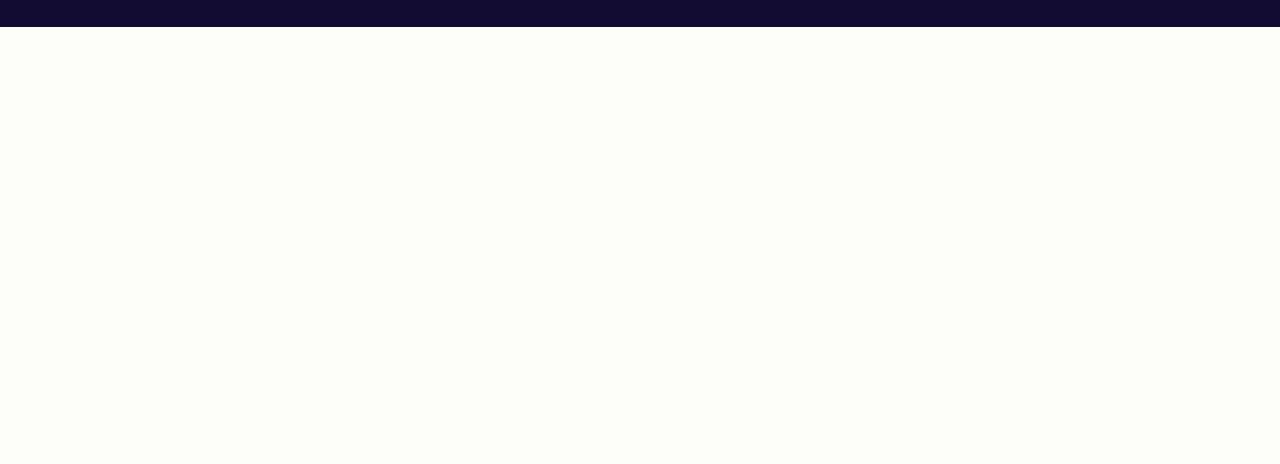
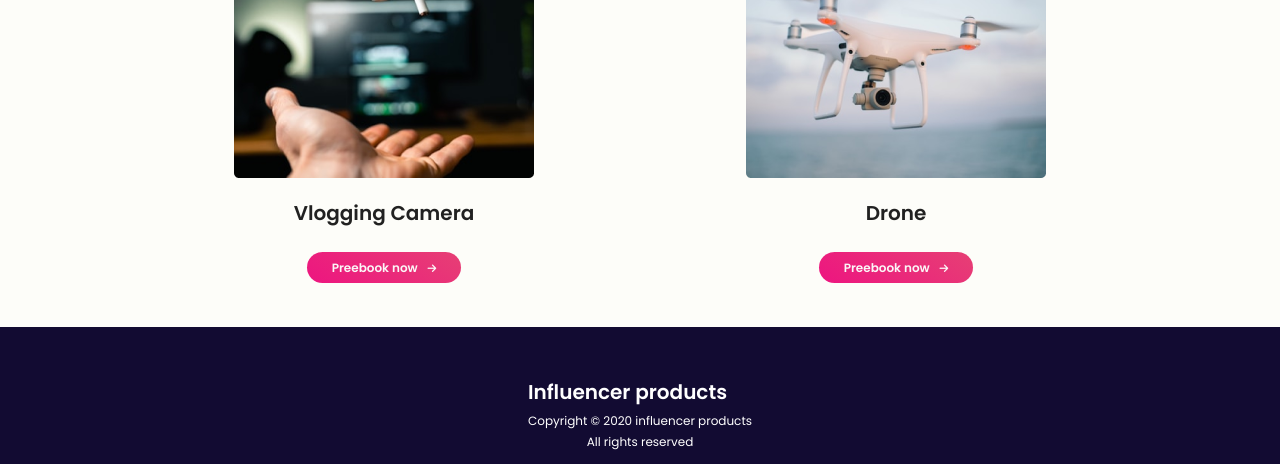
Before and after one commit to Taposhpaul1998/Influencer-hub, a plain HTML site: page index.html in a window 1280 px wide. Shown: the part 2288-2752 px from the top of the page. Before the commit the page ends 2315 px from the top, so only its background shows below. Drawn offline with Linux system fonts and the light colour scheme.

Commit message:
first commit

```diff
--- a/index.html
+++ b/index.html
@@ -317,6 +317,33 @@
             </div>
         </section>
 
+        <section class="conteiners">
+            <div class="top-colloectons conteiner">
+                <h2 class="collect-title"> Top Collection </h2>
+                <div class="top-collection">
+                    <div class="singel-collection">
+                        <div class="singel-img">
+                            <img src="images/airpod.png" alt="">
+                        </div>
+                        <div class="singel-disc">
+                            <h2>Vlogging Camera</h2>
+                            <a class="anchore-button" href="#">Preebook now <i class="fas fa-arrow-right"></i> </a>
+                        </div>
+                    </div>
+                    <div class="singel-collection">
+                        <div class="singel-img">
+                            <img src="images/drone.png" alt="">
+                        </div>
+                        <div class="singel-disc">
+                            <h2>Drone</h2>
+                            <a class="anchore-button" href="#">Preebook now <i class="fas fa-arrow-right"></i> </a>
+
+                        </div>
+                    </div>
+                </div>
+            </div>
+        </section>
+
         <!-- collection section area end -->
 
     </main>
--- a/style.css
+++ b/style.css
@@ -3,8 +3,11 @@ body{
     padding: 0px;
     background-color: #ede9b414;
 }
-h2,h3,h4,p,a,span{
+h2,h3,p,a,span{
     font-family: 'Poppins', sans-serif;
+ }
+ h2{
+    color:#000000d9;
  }
 .conteiners {
         display: flex;
@@ -208,6 +211,33 @@ h2.collect-title {
     font-weight: 700;
     color: #000000a3;
 }
+.top-colloectons {
+    margin-top: 15px;
+    margin-bottom: 35px;
+}
+
+.top-collection {
+    display: flex;
+    justify-content: space-around;
+    padding-top: 15px;
+}
+.singel-disc {
+    text-align: center;
+}
+
+.singel-collection {
+    margin-bottom: 15px;
+}
+
+.singel-disc h2 {
+    font-size: 20px;
+    margin-bottom: 30px;
+    color: #000000de;
+}
+.singel-img:hover img{
+    transform: scale(1.2);
+    transition: .5s;
+}
 
 /* footer stylesheet */
 
@@ -252,3 +282,33 @@ footer {
 .footer-icon ul li a {
     color: #fff;
 }
+/* media query */
+
+@media only screen and (max-width:688px) {
+    .conteiner{
+        max-width: 100%;
+    }
+    .menu-bar,.menu-title ul,.our-journey,.advertisement,.top-collection{
+        flex-direction: column;
+        text-align: center;
+        align-items: center;
+    }
+    .populer-collection{
+        grid-template-columns: repeat(1,1fr);
+        align-items: center;
+    }
+
+}
+@media only screen and (min-width:689px) and (max-width:992px){
+    .menu-bar,.menu-title ul,.our-journey,.top-collection{
+        flex-direction: column;
+        text-align: center;
+        align-items: center;
+    }
+
+    .populer-collection,.advertisement-area{
+        grid-template-columns: repeat(2,1fr);
+        align-items: center;
+    }
+
+}
```
